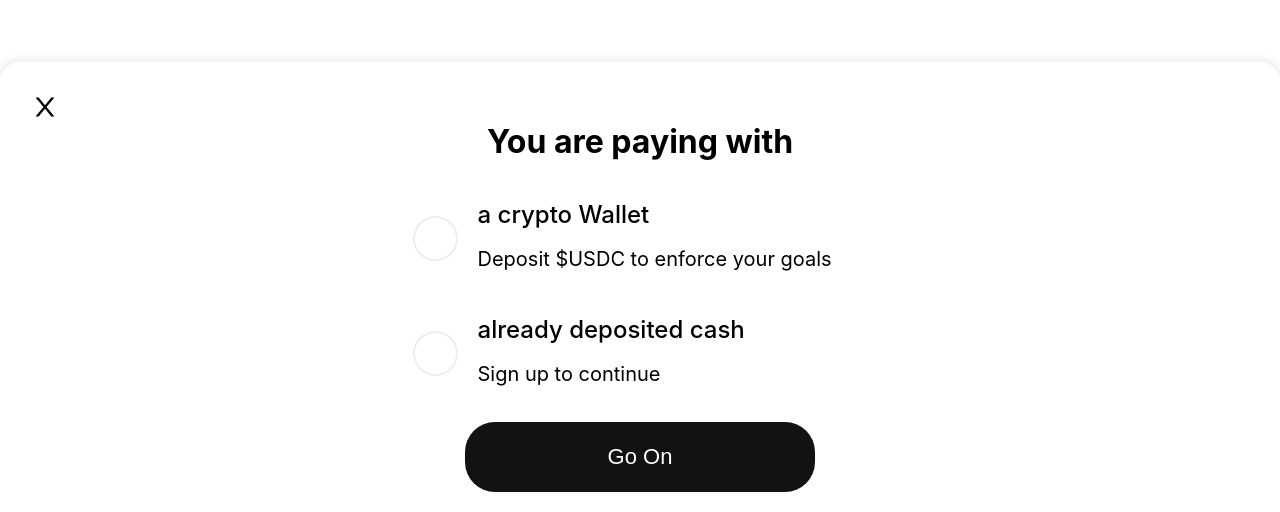
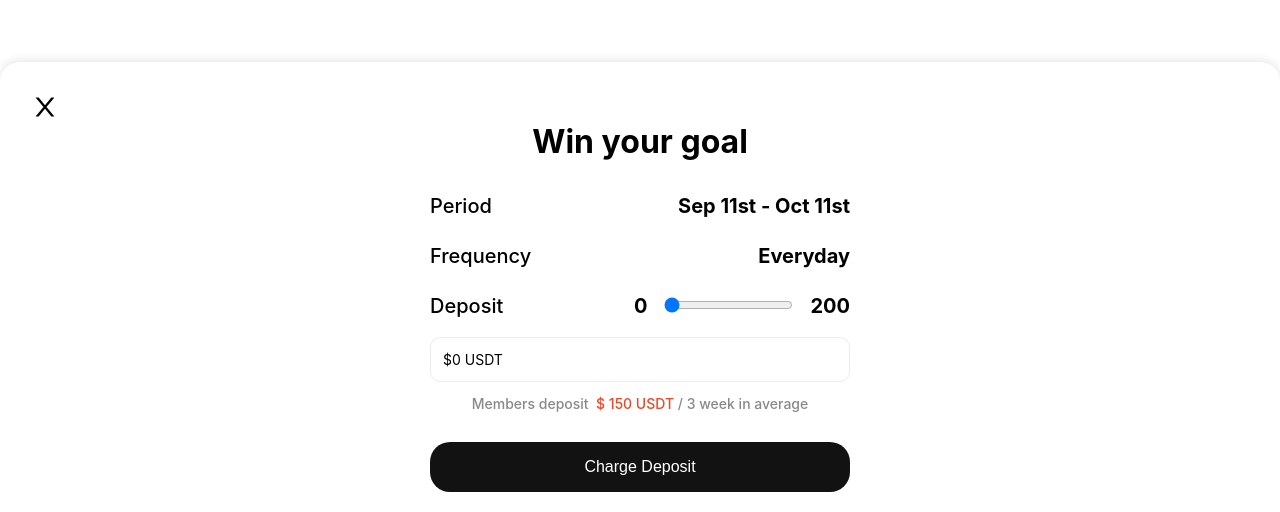
Before and after one commit to supersquad-challenge/client, a Next.js app: page /test in a window 1280 px wide. Shown: the part 288-800 px from the top of the page. Built offline with nearby package versions, Linux system fonts and the light colour scheme.

Commit message:
Fix: missing size of ChargeDepositModal

```diff
--- a/src/app/test/page.tsx
+++ b/src/app/test/page.tsx
@@ -21,14 +21,14 @@ const Test = () => {
   return (
     <Container>
       {/* <BeforeRegisterChallenge hashTag={'Diet'} /> */}
-      <PaymentMethodModal
+      {/* <PaymentMethodModal
+        isModalOpen={true}
+        setIsModalOpen={setIsChargeDepositModalOpen}
+      /> */}
+      <ChargeDepositModal
         isModalOpen={true}
         setIsModalOpen={setIsChargeDepositModalOpen}
       />
-      {/* <ChargeDepositModal
-        isModalOpen={true}
-        setIsModalOpen={setIsChargeDepositModalOpen}
-      /> */}
       {/* <BeforeMyChallengeDetail /> */}
       {/* <TwoTitleBlock
         title1={'My Success Rate'}
--- a/src/components/base/modal/ChargeDepositModal.tsx
+++ b/src/components/base/modal/ChargeDepositModal.tsx
@@ -65,6 +65,8 @@ const ChargeDepositModal = ({
 export default ChargeDepositModal;
 
 const ModalChallengeInfoContainer = styled.div`
+  margin-top: 30px;
+  width: 420px;
   @media (max-width: 600px) {
     margin-top: 30px;
     width: 420px;
@@ -83,21 +85,23 @@ const ModalChallengeInfoContainer = styled.div`
 `;
 
 const ModalChallengeInfoWrapper = styled.div`
+  height: 30px;
+  font-size: 20px;
   @media (max-width: 600px) {
     height: 30px;
     font-size: 20px;
-    margin-bottom: 20px;
   }
   @media (max-width: 450px) {
     height: 28px;
     font-size: 16px;
-    margin-bottom: 20px;
   }
   @media (max-width: 392px) {
     height: 21px;
     font-size: 14px;
-    margin-bottom: 20px;
   }
+
+  margin-bottom: 20px;
+
   font-weight: 500;
   width: 100%;
   display: flex;
@@ -109,6 +113,13 @@ const ModalChallengeInfoWrapper = styled.div`
 `;
 
 const DepositWrapper = styled.div`
+  width: 420px;
+  height: 45px;
+
+  margin-top: 16px;
+  padding-left: 12px;
+
+  border-radius: 10px;
   @media (max-width: 600px) {
     width: 420px;
     height: 45px;
@@ -145,6 +156,9 @@ const DepositWrapper = styled.div`
 `;
 
 const UserAverageWrapper = styled.div`
+  width: 420px;
+  height: 22px;
+  font-size: 14px;
   @media (max-width: 600px) {
     width: 420px;
     height: 22px;
@@ -174,18 +188,18 @@ const OrangeText = styled.span`
 `;
 
 const BasicButtonContainer = styled.div`
+  width: 420px;
+
   @media (max-width: 600px) {
     width: 420px;
-    height: 50px;
   }
   @media (max-width: 450px) {
     width: 340px;
-    height: 50px;
   }
   @media (max-width: 392px) {
     width: 320px;
-    height: 50px;
   }
+  height: 50px;
   bottom: 20px;
   position: absolute;
 `;
--- a/src/components/common/DepositSlider.tsx
+++ b/src/components/common/DepositSlider.tsx
@@ -1,3 +1,5 @@
+import { colors } from '@/styles/color';
+
 import React, { Dispatch, SetStateAction, useState } from 'react';
 import { useRecoilState } from 'recoil';
 
@@ -19,10 +21,64 @@ const DepositSlider = ({ deposit, setDeposit }: IDepositSlider) => {
         max="200"
         value={deposit}
         onChange={handleChange}
-        color="purple"
+        background-color={colors.darkPurple}
       />
     </div>
   );
 };
 
 export default DepositSlider;
+
+// import styled from 'styled-components';
+// import { colors } from '@/styles/color';
+// import React, { Dispatch, SetStateAction } from 'react';
+
+// interface IDepositSlider {
+//   deposit: number;
+//   setDeposit: Dispatch<SetStateAction<number>>;
+// }
+
+// const StyledInput = styled.input`
+//   /* Webkit browsers like Chrome, Safari */
+//   &::-webkit-slider-runnable-track {
+//     background: ${colors.darkPurple};
+//     border-radius: 6px;
+//   }
+//   &::-webkit-slider-thumb {
+//     background: ${colors.darkPurple};
+//     -webkit-appearance: none;
+//     height: 16px;
+//     width: 16px;
+//   }
+
+//   /* Firefox */
+//   &::-moz-range-track {
+//     background: ${colors.darkPurple};
+//     border-radius: 6px;
+//   }
+//   &::-moz-range-thumb {
+//     background: ${colors.darkPurple};
+//     height: 16px;
+//     width: 16px;
+//   }
+// `;
+
+// const DepositSlider = ({ deposit, setDeposit }: IDepositSlider) => {
+//   const handleChange = (e: React.ChangeEvent<HTMLInputElement>) => {
+//     setDeposit(parseInt(e.target.value, 10));
+//   };
+
+//   return (
+//     <div>
+//       <StyledInput
+//         type="range"
+//         min="0"
+//         max="200"
+//         value={deposit}
+//         onChange={handleChange}
+//       />
+//     </div>
+//   );
+// };
+
+// export default DepositSlider;
```
Also changed, not shown: src/app/test/pay/page.tsx (added, +30 -0 lines).
